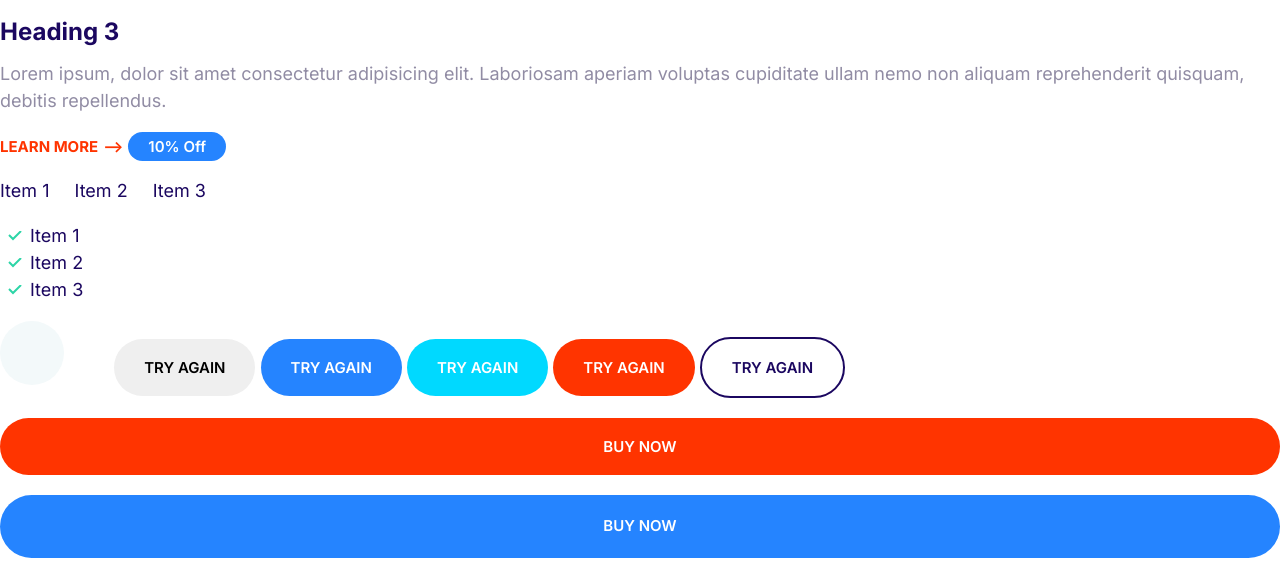
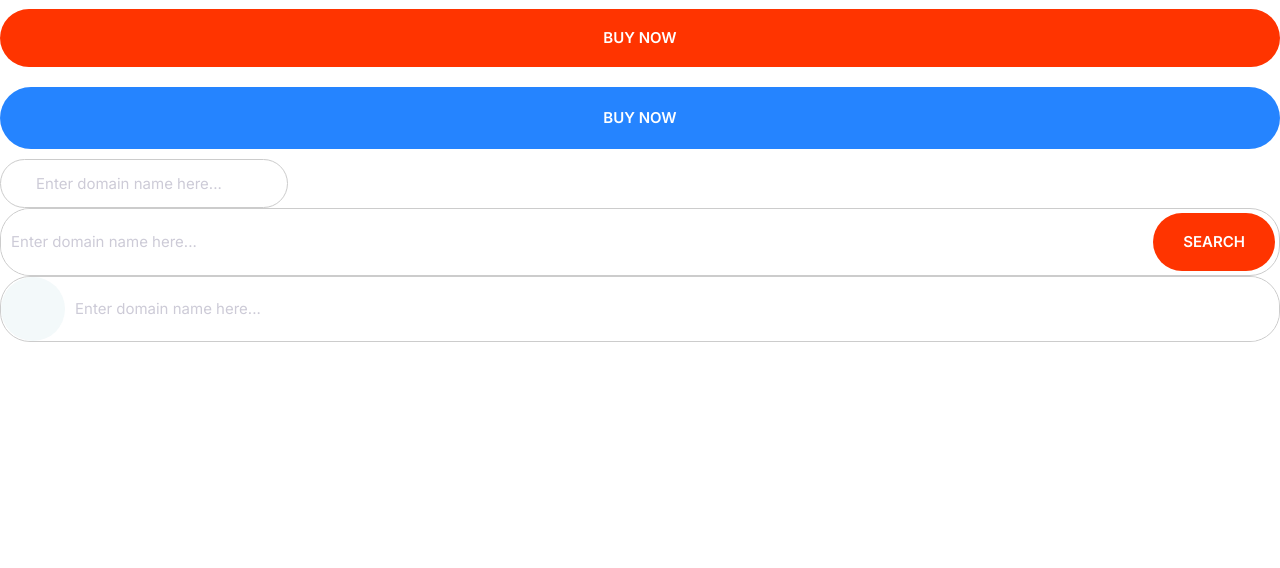
Before and after one commit to reynellb91/moshify, a plain HTML site: page index.html in a window 1280 px wide. Shown: the part 277-845 px from the top of the page. After the commit the page ends 800 px from the top, so only its background shows below. Drawn offline with Linux system fonts and the light colour scheme.

Commit message:
Define inputs, input-groups.

```diff
--- a/css/styles.css
+++ b/css/styles.css
@@ -1,4 +1,4 @@
-/*define color palette*/
+/* define color palette*/
 :root {
   /* components colors */
   --color-primary: #2584ff;
@@ -7,6 +7,9 @@
   /* font colors */
   --color-headings: #1b0760;
   --color-body: #918ca4;
+  /* border colors */
+  --color-border: #ccc;
+  --border-radius: 30px;
 }
 
 *,
@@ -241,3 +244,39 @@ a {
     font-size: 1.5rem;
   }
 }
+
+/* Inputs */
+.input {
+  border-radius: var(--border-radius);
+  border: 1px solid var(--color-border);
+  color: var(--color-headings);
+  font-size: 2rem;
+  outline: 0;
+  padding: 1.5rem 3.5rem;
+}
+
+::placeholder {
+  color: #cdcbd7;
+}
+
+.input-group {
+  border: 1px solid var(--color-border);
+  border-radius: var(--border-radius);
+  display: flex;
+}
+
+.input-group .input {
+  border: 0;
+  flex-grow: 2;
+  padding: 1.5rem 1rem;
+}
+
+.input-group .btn {
+  margin: 4px;
+}
+
+@media screen and (min-width: 1024px) {
+  .input {
+    font-size: 1.5rem;
+  }
+}
--- a/index.html
+++ b/index.html
@@ -13,14 +13,6 @@
     <link rel="stylesheet" href="css/styles.css" />
   </head>
   <body>
-    <h1>Heading 1</h1>
-    <h2>Heading 2</h2>
-    <h3>Heading 3</h3>
-    <p>
-      Lorem ipsum, dolor sit amet consectetur adipisicing elit. Laboriosam
-      aperiam voluptas cupiditate ullam nemo non aliquam reprehenderit quisquam,
-      debitis repellendus.
-    </p>
     <a href="#" class="link-arrow">Learn More</a>
     <span class="badge badge--primary">10% Off</span>
     <ul class="list list--inline">
@@ -48,5 +40,26 @@
     <button class="btn btn--outline">Try Again</button>
     <button class="btn btn--accent btn--block">Buy Now</button>
     <a href="#" class="btn btn--primary btn--block">Buy Now</a>
+    <input type="text" class="input" placeholder="Enter domain name here..." />
+    <div class="input-group">
+      <input
+        type="text"
+        class="input"
+        placeholder="Enter domain name here..."
+      />
+      <button class="btn btn--accent">Search</button>
+    </div>
+    <div class="input-group">
+      <span class="icon-container">
+        <svg class="icon icon--primary">
+          <use xlink:href="images/sprite.svg#wordpress"></use>
+        </svg>
+      </span>
+      <input
+        type="text"
+        class="input"
+        placeholder="Enter domain name here..."
+      />
+    </div>
   </body>
 </html>
```
Also changed, not shown: components/inputs.html (added, +13 -0 lines).
